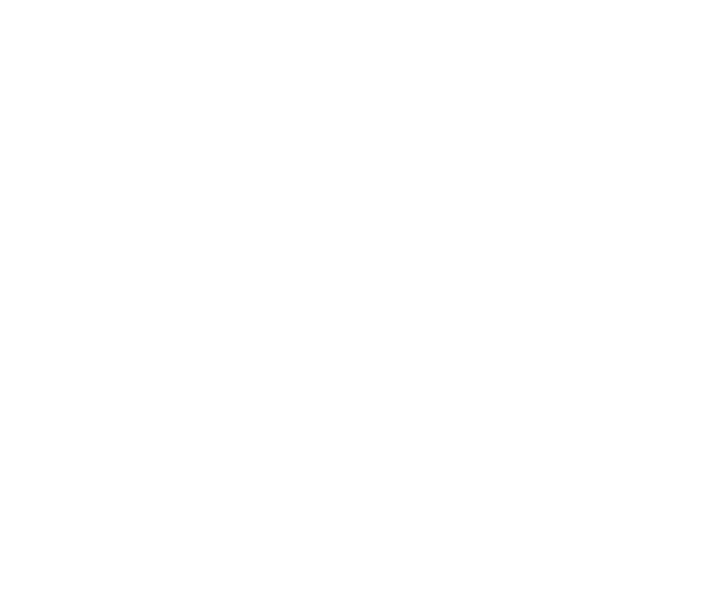
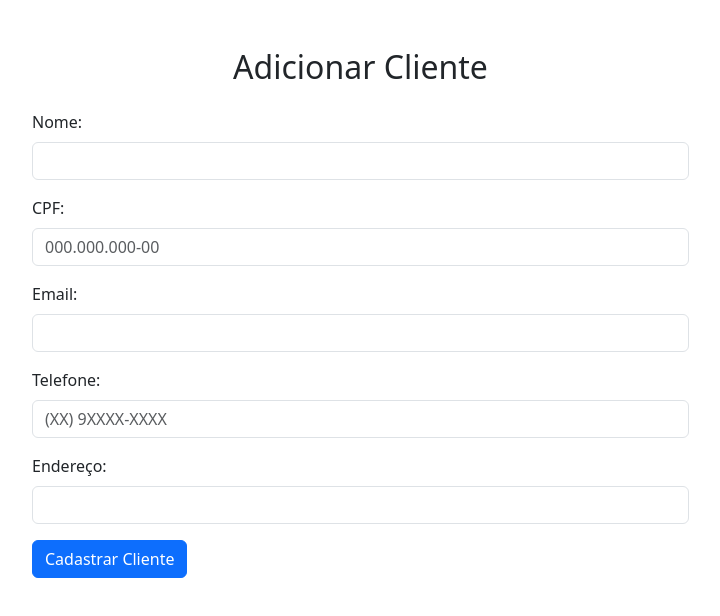
Before and after one commit to JosueAraujoSaraiva/Gerenciador-Cliente, a React (Vite) app in the folder front/loja_brinquedos/: page /adicionar in a window 1280 px wide. Before the commit this address had no page. Shown: the top 616 px of the page, without its empty margins (380-1100 px from the left). Built offline with nearby package versions, Linux system fonts and the light colour scheme.

Commit message:
Area cadastra cliente

```diff
--- a/front/loja_brinquedos/src/App.jsx
+++ b/front/loja_brinquedos/src/App.jsx
@@ -6,6 +6,7 @@
 import PokemonList from './ClienteLista';
 import EditarCliente from './componentes/EditarCliente';
 import Inicio from './Inicio';
+import AdicionarCliente from './componentes/AdicionarCliente';
 
 const App = () => {
  return (
@@ -14,6 +15,7 @@
     <Route path="/" element={< Inicio/>} />
     <Route path="/cliente" element={< PokemonList/>} />
     <Route path="/editar/:id" element={< EditarCliente/>} />
+    <Route path="/adicionar" element={< AdicionarCliente/>} />
 
    </Routes>
   </Router>
--- a/front/loja_brinquedos/src/ClienteLista.jsx
+++ b/front/loja_brinquedos/src/ClienteLista.jsx
@@ -49,7 +49,7 @@
                 <nav className="col-md-3 col-lg-2 d-md-block bg-dark sidebar text-white p-3">
                     <ul className="nav flex-column">
                         <li className="nav-item">
-                            <a href="/cliente" className="nav-link text-white">
+                            <a href="/adicionar" className="nav-link text-white">
                                 <FaUser className="me-3" /> Adicionar Clientes
                             </a>
                         </li>
--- /dev/null
+++ b/front/loja_brinquedos/src/componentes/AdicionarCliente.jsx
@@ -0,0 +1,125 @@
+
+
+import React, { useState } from "react";
+import { useNavigate } from "react-router-dom";
+import { createCliente } from "../Api.js";
+import "../App.css";
+
+export default function AdicionarCliente() {
+    const navigate = useNavigate();
+    const [cliente, setCliente] = useState({
+        nome: "",
+        cpf: "",
+        email: "",
+        telefone: "",
+        endereco: ""
+    });
+
+    const formatCPF = (cpf) => {
+        cpf = cpf.replace(/\D/g, "");
+        cpf = cpf.replace(/(\d{3})(\d)/, "$1.$2");
+        cpf = cpf.replace(/(\d{3})(\d)/, "$1.$2");
+        cpf = cpf.replace(/(\d{3})(\d{1,2})$/, "$1-$2");
+        return cpf;
+    };
+
+    const formatTelefone = (telefone) => {
+        telefone = telefone.replace(/\D/g, "");
+        telefone = telefone.replace(/^(\d{2})(\d{1})(\d{4})(\d{4})$/, "($1) $2$3-$4");
+        return telefone;
+    };
+
+    const handleChange = (e) => {
+        const { name, value } = e.target;
+        if (name === "cpf") {
+            setCliente({ ...cliente, cpf: formatCPF(value) });
+        } else if (name === "telefone") {
+            setCliente({ ...cliente, telefone: formatTelefone(value) });
+        } else {
+            setCliente({ ...cliente, [name]: value });
+        }
+    };
+
+    const handleSubmit = async (e) => {
+        e.preventDefault();
+        const sucesso = await createCliente(cliente);
+        if (sucesso) {
+            alert("Cliente cadastrado com sucesso!");
+            navigate("/cliente"); // ou outro caminho da sua lista de clientes
+        } else {
+            alert("Erro ao cadastrar cliente.");
+        }
+    };
+
+    return (
+        <div className="container mt-5 editar">
+            <h2 className="mb-4 text-center">
+                Adicionar Cliente
+            </h2>
+            <form onSubmit={handleSubmit}>
+                <div className="mb-3">
+                    <label className="form-label">Nome:</label>
+                    <input
+                        type="text"
+                        className="form-control"
+                        name="nome"
+                        value={cliente.nome}
+                        onChange={handleChange}
+                        required
+                    />
+                </div>
+                <div className="mb-3">
+                    <label className="form-label">CPF:</label>
+                    <input
+                        type="text"
+                        className="form-control"
+                        placeholder="000.000.000-00"
+                        name="cpf"
+                        value={cliente.cpf}
+                        onChange={handleChange}
+                        maxLength={14}
+                        required
+                    />
+                </div>
+                <div className="mb-3">
+                    <label className="form-label">Email:</label>
+                    <input
+                        type="email"
+                        className="form-control"
+                        name="email"
+                        value={cliente.email}
+                        onChange={handleChange}
+                        required
+                    />
+                </div>
+                <div className="mb-3">
+                    <label className="form-label">Telefone:</label>
+                    <input
+                        type="text"
+                        className="form-control"
+                        placeholder="(XX) 9XXXX-XXXX"
+                        name="telefone"
+                        value={cliente.telefone}
+                        onChange={handleChange}
+                        maxLength={15}
+                        required
+                    />
+                </div>
+                <div className="mb-3">
+                    <label className="form-label">Endereço:</label>
+                    <input
+                        type="text"
+                        className="form-control"
+                        name="endereco"
+                        value={cliente.endereco}
+                        onChange={handleChange}
+                        required
+                    />
+                </div>
+                <button type="submit" className="btn btn-primary">
+                    Cadastrar Cliente
+                </button>
+            </form>
+        </div>
+    );
+}
```
Also changed, not shown: 1 other file (tests, documents, lock files or other folders).
